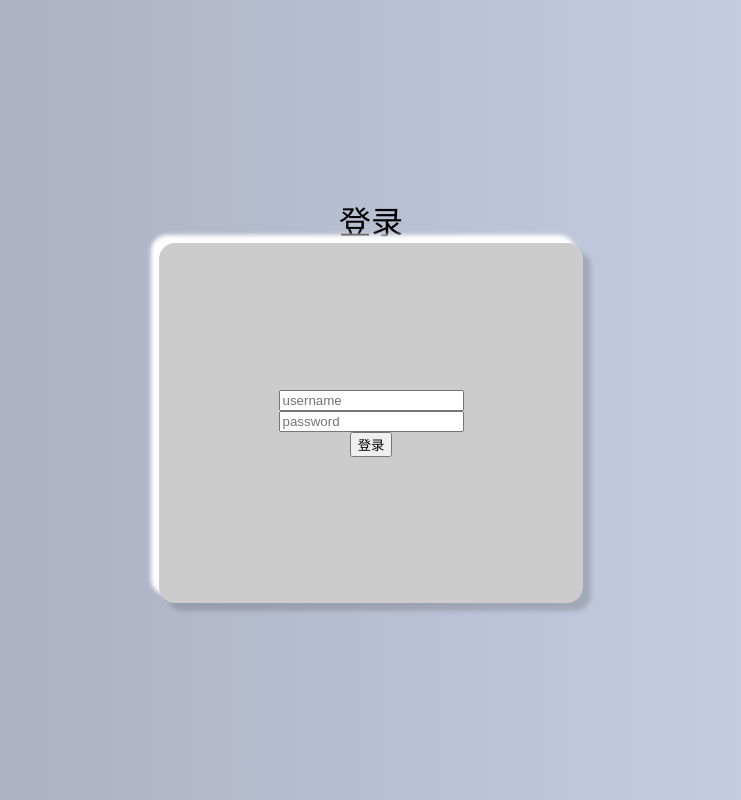
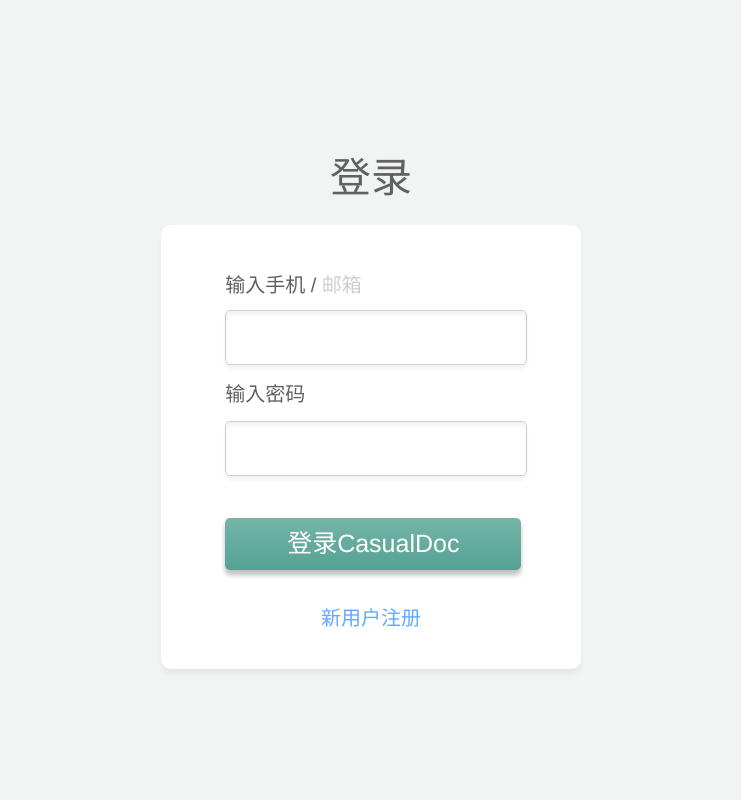
Before and after one commit to 2020-Summer-Project-Workgroup/2020-Summer-Project, a Vue app in the folder Vue/: page /login in a window 1280 px wide. Shown: the whole page, without its empty margins (269-1010 px from the left). Built offline with nearby package versions, Linux system fonts and the light colour scheme.

Commit message:
Complete logic and css style of the login page.

```diff
--- a/Vue/src/views/login/Login.vue
+++ b/Vue/src/views/login/Login.vue
@@ -4,9 +4,30 @@
       <span>登录</span>
     </div>
     <div class="login-form">
-      <input type="text" placeholder="username" v-model="username"/>
-      <input type="password" placeholder="password" v-model="password"/>
-      <button @click="submit">登录</button>
+      <div class="form-item">
+        <div v-if="isTel">
+          <label for="tel" style="top: 11.14%">
+            <span :style="telColor" @click="switchToTel">输入手机</span>
+            /
+            <span :style="emailColor" @click="switchToEmail">邮箱</span>
+          </label>
+          <input type="text" id="tel" name="tel" v-model="tel" style="top: 19.03%"/>
+        </div>
+        <div v-else>
+          <label for="email" style="top: 11.14%">
+            <span :style="telColor" @click="switchToTel">输入手机</span>
+            /
+            <span :style="emailColor" @click="switchToEmail">邮箱</span>
+          </label>
+          <input type="text" id="email" name="username" v-model="email" style="top: 19.03%"/>
+        </div>
+      </div>
+      <div class="form-item">
+        <label for="password" style="top: 35.83%">输入密码</label>
+        <input type="password" id="password" name="password" v-model="password" style="top: 44.08%"/>
+      </div>
+      <button id="login" @click="submit">登录CasualDoc</button>
+      <span class="text-link" id="to-register" @click="toRegister">新用户注册</span>
     </div>
   </div>
 </template>
@@ -21,16 +42,49 @@
       isTel: true,
       tel: '',
       email: '',
-      password: ''
+      password: '',
     }
   },
   methods: {
+    switchToTel() {
+      this.isTel = true
+      this.reset()
+    },
+    switchToEmail() {
+      this.isTel = false
+      this.reset()
+    },
+    reset() {
+      this.tel = ''
+      this.email = ''
+      this.password = ''
+    },
+    toRegister() {
+      this.$router.push('/register');
+    },
+    // 网络请求方法
     submit() {
       checkInformation(this.username, this.password).then(res => {
         console.log(res)
       }).catch(err => {
         console.log(err)
       })
+    },
+  },
+  computed: {
+    telColor() {
+      if (this.isTel) {
+        return {color: '#606060'}
+      } else {
+        return {color: '#CFCFCF'}
+      }
+    },
+    emailColor() {
+      if (this.isTel) {
+        return {color: '#CFCFCF'}
+      } else {
+        return {color: '#606060'}
+      }
     }
   }
 }
@@ -42,8 +96,8 @@
   left: 0;
   right: 0;
   bottom: 0;
-  position: fixed;
-  background-image: linear-gradient(to right, #A2A8B8, #CED6EB);
+  position: absolute;
+  background-color: rgba(242, 244, 244, 1);
   display: flex;
   flex-direction: column;
   justify-content: center;
@@ -52,22 +106,115 @@
 }
 
 .title {
-  font-size: 2rem;
-  font-family: "Helvetica Neue", Helvetica, "PingFang SC", "Hiragino Sans GB", "Microsoft YaHei", "微软雅黑", Arial, sans-serif;
+  padding: 20px;
+  position: relative;
+  font-family: "Hiragino Sans GB", "Helvetica Neue", Helvetica,
+  "Microsoft YaHei", "微软雅黑", Arial, sans-serif;
+  font-style: normal;
+  font-weight: normal;
+  font-size: 41px;
+  line-height: 54px;
+  color: #616161;
 }
 
 .login-form {
-  height: 40vh;
-  width: 30vw;
-  padding: 20px;
-  border-radius: 16px;
+  width: 32.81vw;
+  height: 55.43vh;
+  padding: 0;
+  margin: 0;
+  position: relative;
+  background: #FFFFFF;
+  box-shadow: 0 5px 5px rgba(0, 0, 0, 0.05);
   border: none;
-  background-color: #ccc;
-  box-shadow: -8px -8px 4px rgb(255, 255, 255),
-              8px 8px 4px rgba(0, 0, 0, .15);
-  display: flex;
-  flex-direction: column;
-  justify-content: center;
-  align-items: center;
+  border-radius: 10px;
+}
+
+input {
+  width: 70.55%;
+  height: 11.65%;
+  left: 15.28%;
+  position: absolute;
+  font-size: 20px;
+  font-family: "Hiragino Sans GB", "Helvetica Neue", Helvetica,
+  "Microsoft YaHei", "微软雅黑", Arial, sans-serif;
+  background: #ffffff;
+  border: 1px solid #cfcfcf;
+  border-radius: 5px;
+  box-shadow: inset 0 4px 4px rgba(0, 0, 0, 0.05), 0 4px 4px rgba(0, 0, 0, 0.05);
+}
+
+input:hover {
+  border: 1px solid #54A293;
+  background-color: #F2F4F4;
+}
+
+input:focus {
+  outline: none;
+  border: 1px solid #54A293;
+  background-color: #F2F4F4;
+}
+
+label {
+  left: 15.28%;
+  position: absolute;
+  font-family: "Hiragino Sans GB", "Helvetica Neue", Helvetica,
+  "Microsoft YaHei", "微软雅黑", Arial, sans-serif;
+  font-style: normal;
+  font-weight: 400;
+  font-size: 20px;
+  line-height: 20px;
+  color: #606060;
+}
+
+button {
+  position: absolute;
+  border: none;
+  border-radius: 5px;
+  background: linear-gradient(180deg, rgba(255, 255, 255, 0.2) 0%,
+  rgba(255, 255, 255, 0) 100%), #54A293;
+  font-family: "Hiragino Sans GB", "Helvetica Neue", Helvetica,
+  "Microsoft YaHei", "微软雅黑", Arial, sans-serif;
+  font-style: normal;
+  font-weight: normal;
+  color: #FFFFFF;
+}
+
+button:hover {
+  background-color: #368375;
+}
+
+button:active {
+  outline: none;
+  background-color: #368375;
+  color: #FFF492;
+}
+
+#login {
+  width: 70.55%;
+  left: 15.28%;
+  top: 66.02%;
+  bottom: 22.33%;
+  font-size: 25px;
+  line-height: 33px;
+  box-shadow: 0 5px 5px rgba(0, 0, 0, 0.25);
+}
+
+.text-link {
+  left: calc(50% - 50px);
+  top: 85.63%;
+  bottom: 8.75%;
+  position: absolute;
+  font-family: "Hiragino Sans GB", "Helvetica Neue", Helvetica,
+  "Microsoft YaHei", "微软雅黑", Arial, sans-serif;
+  font-style: normal;
+  font-weight: normal;
+  font-size: 20px;
+  line-height: 26px;
+  color: #62AAFF;
+}
+
+.text-link:hover {
+  cursor: pointer;
+  text-decoration: underline;
 }
 </style>
```
